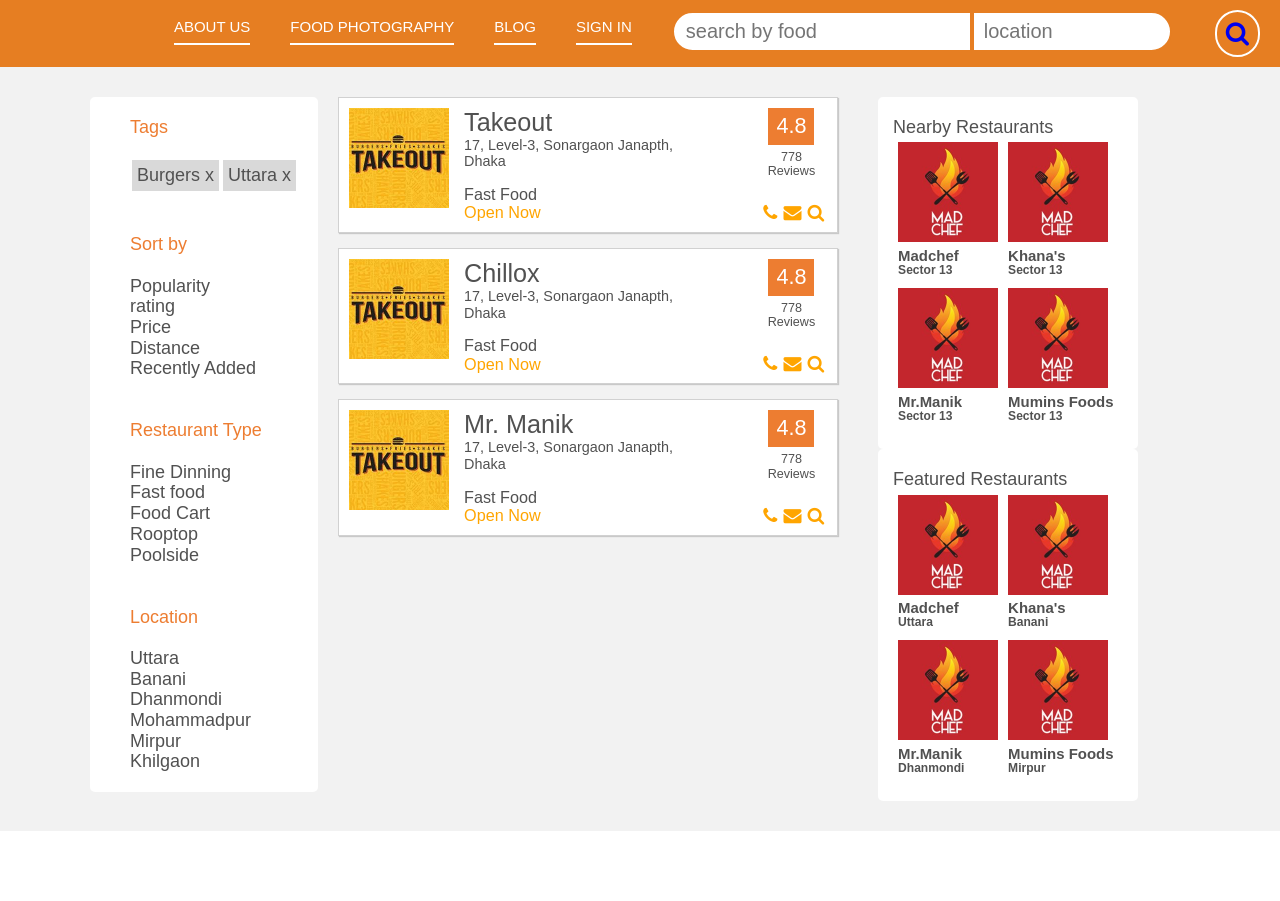
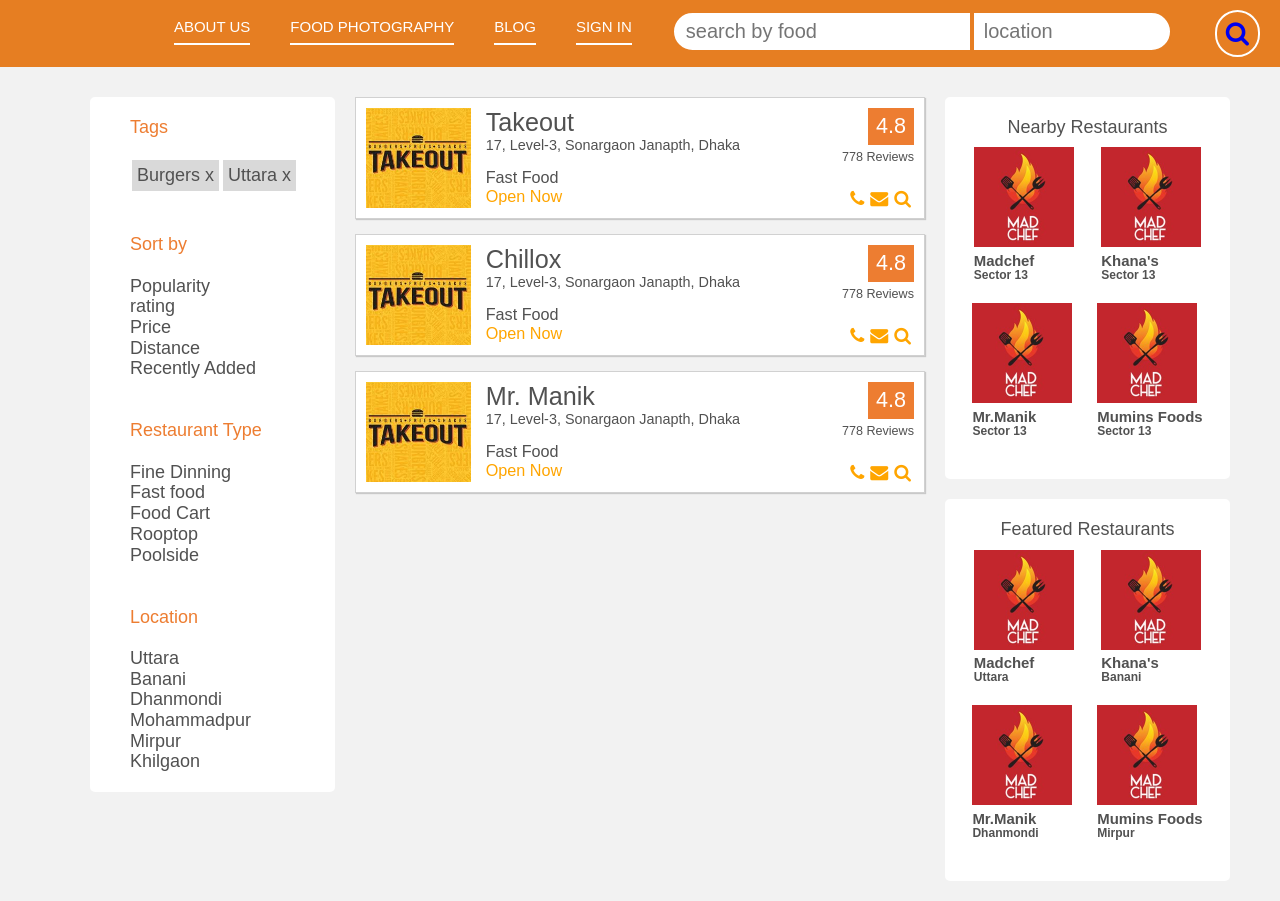
Before and after one commit to ahmedsadman/foodhub-web, a React (Create React App) app: page /restaurants/search in a window 1280 px wide. Before the commit the page ends 831 px from the top, so only its background shows below. Built offline with nearby package versions, Linux system fonts and the light colour scheme.

Commit message:
fixed overall restaurant search page to make a consistent layout

```diff
--- a/src/components/RestaurantCard.js
+++ b/src/components/RestaurantCard.js
@@ -8,7 +8,7 @@ export const RestaurantCard = props => {
                 <img
                     src='/images/css/Takeout.jpg'
                     alt=''
-                    style={{ width: 100, height: 100, flexGrow: 1 }}
+                    style={{ width: 80, height: 100, flexGrow: 1 }}
                 />
                 <div style={styles.basicInfo}>
                     <span style={{ fontSize: '140%' }}>{props.name}</span>
@@ -29,7 +29,7 @@ export const RestaurantCard = props => {
                             fontSize: '70%',
                             display: 'block',
                             marginTop: 5,
-                            textAlign: 'center'
+                            textAlign: 'right'
                         }}
                     >
                         778 Reviews
@@ -67,7 +67,7 @@ const styles = {
         display: 'block',
         backgroundColor: '#ED7D31',
         padding: '6px 8px',
-        alignSelf: 'center',
+        alignSelf: 'flex-end',
         color: '#fff',
         fontSize: '120%',
         textAlign: 'center'
--- a/src/routes/SearchResult.js
+++ b/src/routes/SearchResult.js
@@ -99,7 +99,7 @@ class SearchResult extends Component {
                         paddingBottom: 30
                     }}
                 >
-                    <section style={{ float: 'left' }}>
+                    <section style={{ float: 'left', width: '25%' }}>
                         <div className={styles.filterBlock}>
                             <span className={styles.orange}>
                                 Tags <br />
@@ -219,9 +219,9 @@ class SearchResult extends Component {
                         <RestaurantCard name='Mr. Manik' />
                     </div> {/* res block end */}
                     {/*Sidebar */}
-                    <div style={{ float: 'left', width: 260 }}>
-                        <div className={styles.nearbyBlock}>
-                            <p>Nearby Restaurants</p>
+                    <div style={{ float: 'left', width: '25%' }}>
+                        <div className={styles.sideBlock}>
+                            <p style={{ marginBottom: 10 }}>Nearby Restaurants</p>
                             <div className={styles.nearby}>
                                 <img
                                     alt=''
@@ -259,8 +259,8 @@ class SearchResult extends Component {
                                 <h6>Sector 13</h6>
                             </div>
                         </div>
-                        <div className={styles.featuredBlock}>
-                            <p>Featured Restaurants</p>
+                        <div className={styles.sideBlock}>
+                            <p style={{ marginBottom: 10 }}>Featured Restaurants</p>
                             <div className={styles.nearby}>
                                 <img
                                     alt=''
@@ -297,14 +297,14 @@ class SearchResult extends Component {
                                 <h5>Mumins Foods</h5>
                                 <h6>Mirpur</h6>
                             </div>
-                            <div style={{ clear: 'both' }} />
+
                         </div>
                     </div>{' '}
                     {/* end of sidebar container */}
-                    <div style={{ clear: 'both' }} />
+
                 </div>{' '}
                 {/* end of main content block */}
-                <div style={{ clear: 'both' }} />
+                <div style={{ clear: 'both' }} /> {/* IMPORTANT: DO NOT TAMPER */}
             </div> /* End of container div */
         );
     }
--- a/src/views/SearchResult.module.css
+++ b/src/views/SearchResult.module.css
@@ -147,7 +147,7 @@
 .Restaurants{
 	float: left;
 	box-sizing: inherit;
-	width: 500px;
+	width: 50%;
 }
 
 .resBlock{
@@ -229,23 +229,21 @@
 	margin: 5px 5px;
 }
 
-
-.nearbyBlock{
+.sideBlock{
 	background-color: #fff;
 	border-radius: 5px;
-	margin: 0px 40px;
+	margin: 0px 20px;
 	padding: 20px 15px;
-	display: inline-block;
+	display: flex;
+	flex-wrap: wrap;
+	align-items: center;
+	justify-content: space-around;
 	width: 100%;
+	margin-bottom: 20px;
 }
 
-.featuredBlock{
-	background-color: #fff;
-	border-radius: 5px;
-	margin: 0px 40px;
-	padding: 20px 15px;
-	display: inline-block;
-	width: 100%;
+.nearby {
+	margin-bottom: 20px;
 }
 
 .divImg{
@@ -253,11 +251,6 @@
 	width: 100px;
 }
 
-.nearby{
-	float: left;
-	padding: 5px 5px;
-}
-
 .featured{
 	float: left;
 	padding: 5px 5px;
```
